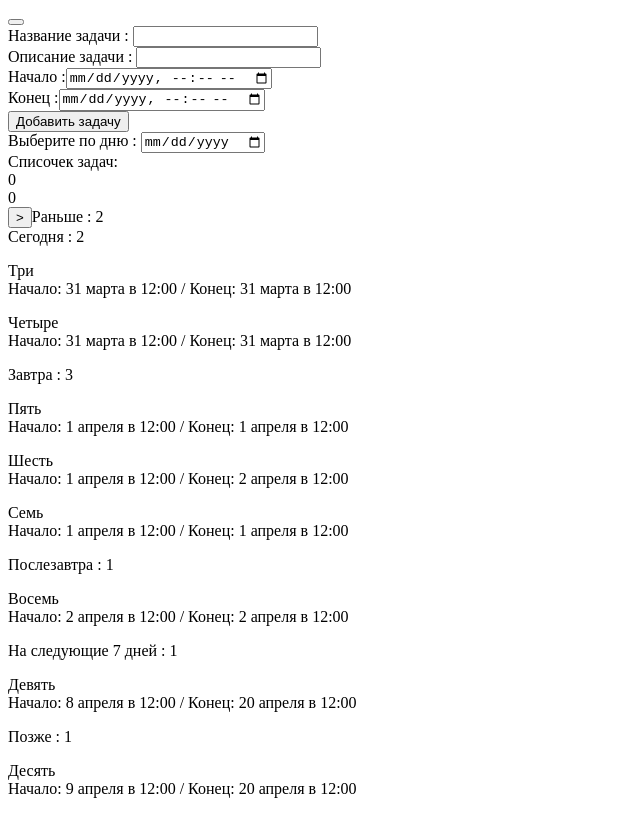
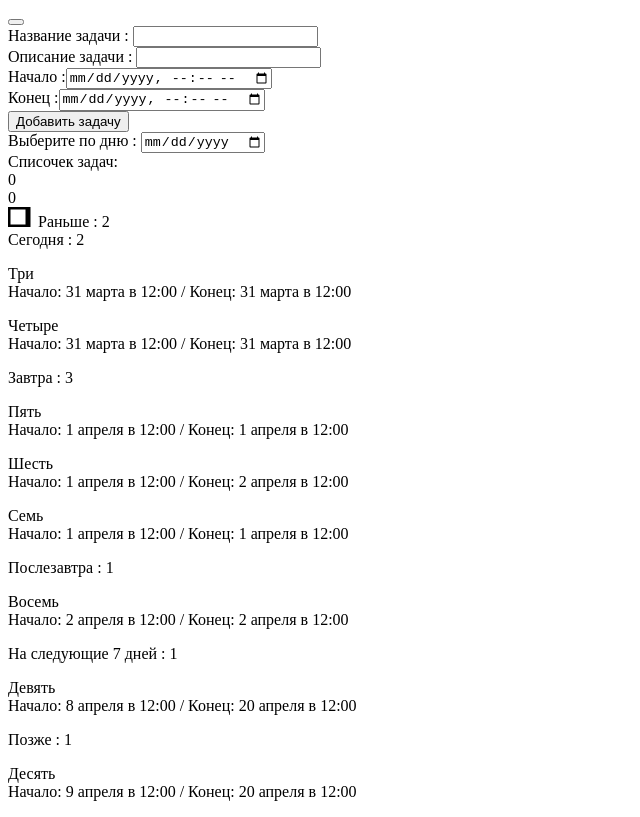
Before and after one commit to ArtemL-creator/To-Do-List_React, a React (Create React App) app: page / in a window 1280 px wide. Shown: the whole page, without its empty margins (0-640 px from the left). Built offline with nearby package versions, Linux system fonts and the light colour scheme.

Commit message:
Добавлен svg

```diff
--- a/src/Tasks.js
+++ b/src/Tasks.js
@@ -241,7 +241,22 @@ export class Tasks extends React.Component {
         return (
 
             <div>
-                <div><button onClick={() => this.setState({ show: !this.state.show })}>{">"}</button>Раньше : {arrEarlier.length}</div>
+                <div onClick={() => this.setState({ show: !this.state.show })}><svg
+                width="30"
+                height="20"
+                version="1.1"
+                xmlns="http://www.w3.org/2000/svg"
+              >
+                <rect
+                  x="0"
+                  y="0"
+                  width="20"
+                  height="20"
+                  stroke="black"
+                  fill="transparent"
+                  strokeWidth="5"
+                />
+              </svg>Раньше : {arrEarlier.length}</div>
                 {this.state.show ? wrapper(arrEarlier) : null}
                 <div>Сегодня : {arrToday.length}</div>
                 {wrapper(arrToday)}
```
